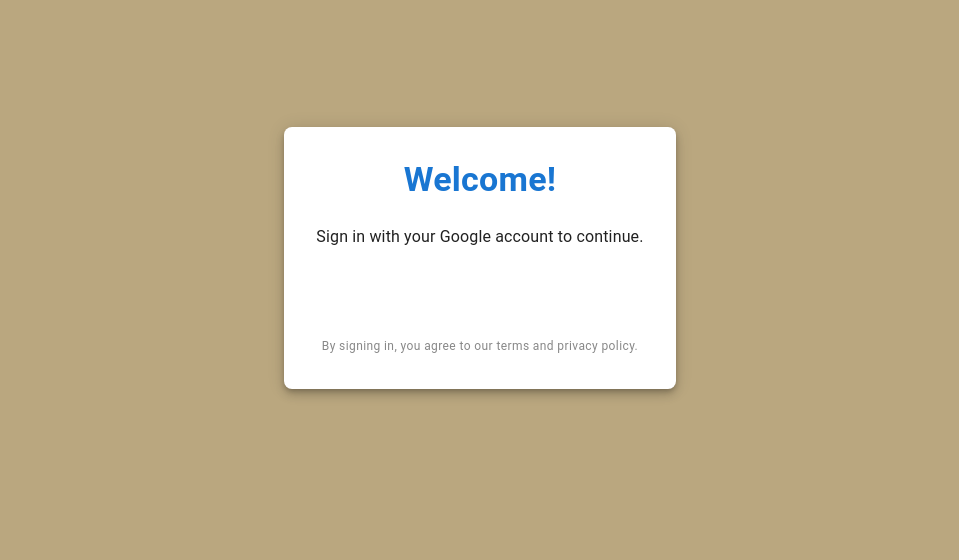
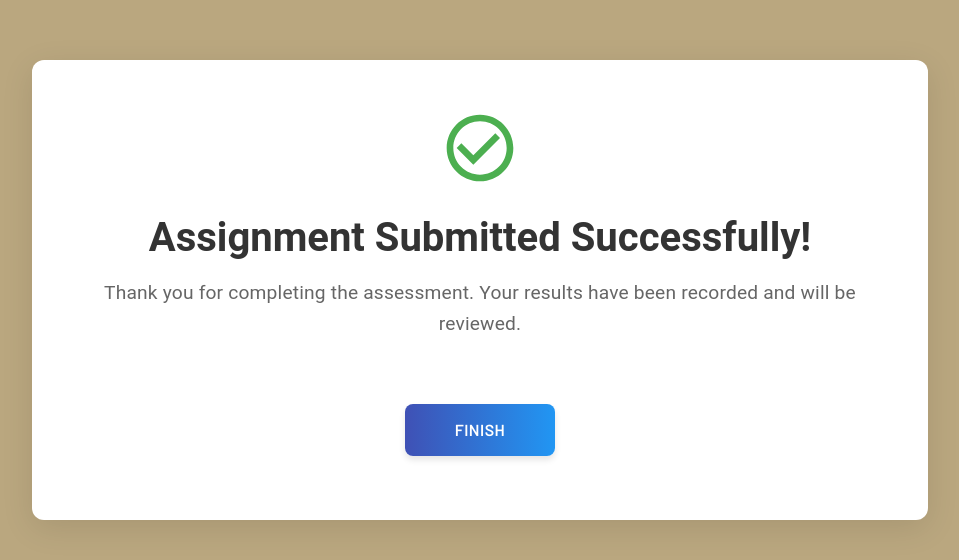
Before and after one commit to sainth-stack/psychometric_assessment-, a React (Create React App) app: page /result in a window 1280 px wide. Before the commit this address led to /login. Shown: the part 150-710 px from the top of the page, without its empty margins (160-1119 px from the left). Built offline with nearby package versions, Linux system fonts and the light colour scheme.

Commit message:
updated minro changes

```diff
--- a/src/App.js
+++ b/src/App.js
@@ -1,9 +1,10 @@
-import React, { useState } from "react";
+import React, { useEffect, useState } from "react";
 import {
   BrowserRouter as Router,
   Route,
   Routes,
   Navigate,
+  useLocation,
 } from "react-router-dom";
 import ConditionsPage from "./pages/ConditionsPage";
 import QuizPage from "./pages/QuizPage/QuizPage";
@@ -14,7 +15,7 @@
 
 const App = () => {
   const [quizStarted, setQuizStarted] = useState(false);
-  const [isAuthenticated, setIsAuthenticated] = useState(false); // Track authentication state
+  const [isAuthenticated, setIsAuthenticated] = useState(false);
 
   const startQuiz = () => setQuizStarted(true);
 
@@ -23,7 +24,24 @@
     setQuizStarted(false);
   };
 
-  const handleLogin = () => setIsAuthenticated(true); // Set authentication state
+  const handleLogin = () => setIsAuthenticated(true);
+
+  useEffect(() => {
+    const urlParams = new URLSearchParams(window.location.search);
+    const candidateId = urlParams.get("candidateId");
+    const token = urlParams.get("token");
+    if (candidateId && token) {
+      localStorage.setItem("candidateId", candidateId);
+      localStorage.setItem("testToken", token);
+      // No longer setting isAuthenticated here
+    } else {
+      const storedCandidateId = localStorage.getItem("candidateId");
+      const storedToken = localStorage.getItem("testToken");
+      if (storedCandidateId && storedToken) {
+        console.log("Using stored values:", { storedCandidateId, storedToken });
+      }
+    }
+  }, [window.location.search]);
 
   return (
     <>
@@ -44,43 +62,28 @@
             element={<GoogleLoginComponent onLogin={handleLogin} />}
           />
 
-
           <Route
             path="/"
             element={
-              isAuthenticated ? (
               <ConditionsPage onStart={startQuiz} />
-              ) : (
-                <Navigate to="/login" replace />
-              )
             }
           />
 
-          {/* Protected Route for Quiz Page */}
           <Route
             path="/quiz"
             element={
-              isAuthenticated ? (
               quizStarted ? (
                 <QuizPage onFinish={finishQuiz} />
               ) : (
                 <Navigate to="/" replace />
               )
-              ) : (
-                <Navigate to="/login" replace />
-              )
             }
           />
 
-          {/* Protected Route for Result Page */}
           <Route
             path="/result"
             element={
-              isAuthenticated ? (
               <ResultPage />
-              ) : (
-                <Navigate to="/login" replace />
-              )
             }
           />
         </Routes>
--- a/src/components/GoogleLogin/GoogleLoogin.js
+++ b/src/components/GoogleLogin/GoogleLoogin.js
@@ -18,40 +18,38 @@
   const [loading, setLoading] = useState(false);
   const [autoLoggedIn, setAutoLoggedIn] = useState(false);
 
-  // Auto-login for test candidates
-  useEffect(() => {
-    const candidateId = localStorage.getItem("candidateId");
-    const token = localStorage.getItem("testToken");
+  // useEffect(() => {
+  //   const candidateId = localStorage.getItem("candidateId");
+  //   const token = localStorage.getItem("testToken");
 
-    if (candidateId && token) {
-      setLoading(true);
-      axios
-        .post(`${"https://test.talentspotifyapp.com"}/api/users/google-login`, {
-          token,
-        })
-        .then((response) => {
-          const userEmail = response?.data?.user?.email;
-          if (userEmail) {
-            localStorage.setItem("userEmail", userEmail);
-          }
+  //   if (candidateId && token) {
+  //     setLoading(true);
+  //     axios
+  //       .post(`${"https://test.talentspotifyapp.com"}/api/users/google-login`, {
+  //         token,
+  //       })
+  //       .then((response) => {
+  //         const userEmail = response?.data?.user?.email;
+  //         if (userEmail) {
+  //           localStorage.setItem("userEmail", userEmail);
+  //         }
 
-          toast.success("Auto-login successful!");
-          if (onLogin) onLogin(response.data);
-          setAutoLoggedIn(true);
-          navigate("/"); // Go to test conditions page
-        })
-        .catch((error) => {
-          console.error(
-            "Auto-login failed:",
-            error.response?.data || error.message
-          );
-          toast.error("Auto-login failed. Please try again.");
-        })
-        .finally(() => setLoading(false));
-    }
-  }, [navigate, onLogin]);
+  //         toast.success("Auto-login successful!");
+  //         if (onLogin) onLogin(response.data);
+  //         setAutoLoggedIn(true);
+  //         navigate("/");
+  //       })
+  //       .catch((error) => {
+  //         console.error(
+  //           "Auto-login failed:",
+  //           error.response?.data || error.message
+  //         );
+  //         toast.error("Auto-login failed. Please try again.");
+  //       })
+  //       .finally(() => setLoading(false));
+  //   }
+  // }, [navigate, onLogin]);
 
-  // Manual Google login
   const handleGoogleSuccess = async (credentialResponse) => {
     setLoading(true);
     try {
--- a/src/pages/ConditionsPage.js
+++ b/src/pages/ConditionsPage.js
@@ -1,4 +1,4 @@
-import React, { useState } from "react";
+import React, { useEffect, useState } from "react";
 import { conditions } from "../data/ConditionsData";
 import { Box, Typography, Checkbox, Button, Paper } from "@mui/material";
 import logo from "../Images/Logo.png"
@@ -18,6 +18,23 @@
       toast.info("Please accept the conditions to start the Test.");
     }
   };
+
+
+  useEffect(()=>{
+
+    const urlParams = new URLSearchParams(window.location.search);
+    const candidateId = urlParams.get("candidateId");
+    const token = urlParams.get("token");
+    if (candidateId && token) {
+      localStorage.setItem("candidateId", candidateId);
+      localStorage.setItem("testToken", token);
+      // No longer setting isAuthenticated here
+    }
+const email = localStorage.getItem('userEmail')
+if(!email){
+  navigate('/login')
+}
+  },[])
 
   return (
     <Box
--- a/src/pages/Graphs/ResultPage.js
+++ b/src/pages/Graphs/ResultPage.js
@@ -1,43 +1,49 @@
 import React from "react";
 import { useSelector } from "react-redux";
-import DoughnutChart from "../../components/graphs/DoughnutGraph";
 import { Box, Grid, Typography } from "@mui/material";
 import CustomSubmitButton from "../../components/Button/CustomSubmitBtn";
 import { useNavigate } from "react-router-dom";
-
-import "../../styles/MediaQuery.css"
+import CheckCircleOutlineIcon from '@mui/icons-material/CheckCircleOutline';
+import "../../styles/MediaQuery.css";
 
 const ResultPage = ({ showFinish }) => {
-  const categories =
-    useSelector((state) => state?.quizCategories?.responses) || {};
-
-  console.log("Categories from result page:", categories);
-
-  const chartData = Object.values(categories);
-  const labels = Object.keys(categories);
-  const colors = ["#85823F", "#EBBE2D", "#DA5931"];
-
-  const total = chartData.reduce((sum, value) => sum + (value || 0), 0);
-  const percentages = chartData.map((value) =>
-    total > 0 ? ((value / total) * 100).toFixed(1) : "0.0"
-  );
-
-  console.log("fisish state test", showFinish);
-
-
-
+  const categories = useSelector((state) => state?.quizCategories?.responses) || {};
   const navigate = useNavigate();
 
+  // Function to submit results to API
+  const submitResults = async () => {
+    try {
+      // Replace with your actual API endpoint
+      const response = await fetch('YOUR_API_ENDPOINT', {
+        method: 'POST',
+        headers: {
+          'Content-Type': 'application/json',
+        },
+        body: JSON.stringify({
+          results: categories,
+          userEmail: localStorage.getItem("userEmail")
+        }),
+      });
 
-  const handleLogout = () => {
-    // Get the user's email from localStorage
-    const userEmail = localStorage.getItem("userEmail");
-    console.log("User email:", userEmail);
+      if (!response.ok) {
+        throw new Error('Failed to submit results');
+      }
+
+      return true;
+    } catch (error) {
+      console.error('Error submitting results:', error);
+      return false;
+    }
+  };
+
+  const handleFinish = async () => {
+    // const submitted = await submitResults();
+    // if (submitted) {
       localStorage.removeItem("userEmail");
       window.close();
-    navigate("/login")
+      navigate("/login");
+    // }
   };
-
 
   return (
     <Box
@@ -46,97 +52,73 @@
       alignItems="center"
       height="100vh"
       sx={{
-        padding: { xs: "0rem", md: "2rem" }, // Responsive padding
+        padding: { xs: "0rem", md: "2rem" },
+        // background: "linear-gradient(135deg, #f5f7fa 0%, #c3cfe2 100%)",
       }}
     >
       <Box
         sx={{
           backgroundColor: "#fff",
-          borderRadius: 2,
-          boxShadow: 3,
+          borderRadius: 3,
+          boxShadow: "0 8px 32px rgba(0, 0, 0, 0.1)",
           width: "100%",
-          maxWidth: "1200px", // Limit max width
+          maxWidth: "800px",
+          padding: { xs: "2rem", md: "3rem" },
+          textAlign: "center",
         }}
       >
-        <Grid container spacing={3} alignItems="center">
-          {/* Percentages Section */}
-          <Grid item xs={12} md={6}>
+        <CheckCircleOutlineIcon
+          sx={{
+            fontSize: "5rem",
+            color: "#4CAF50",
+            mb: 3
+          }}
+        />
+
         <Typography
-              className="result_heading"
-              variant="h5"
+          variant="h3"
           sx={{
             fontWeight: "bold",
-                fontSize: { xs: "1.6rem", md: "2.5rem" }, // Responsive font size
-                marginBottom: { xs: "1rem", sm: "2rem" },
-                marginLeft: { xs: "", md: "5rem" },
-                marginTop: { xs: "15rem", sm: "-10rem" },
+            fontSize: { xs: "1.8rem", md: "2.5rem" },
+            marginBottom: "1rem",
+            color: "#333",
           }}
         >
-              Personality Breakdown
+          Assignment Submitted Successfully!
         </Typography>
-            <Grid container spacing={2} mt={4}>
-              {labels.map((label, index) => (
-                <Grid
-                  item
-                  xs={12} // Full width on small screens
-                  sm={index === 0 ? 12 : 6} // First item takes full width, others take half
-                  key={label}
-                  className="mobile_percentages tablet_percentages"
-                >
-                  <Box
-                    sx={{ margin: "0 2rem 1rem 4rem" }}
-                    className="mobile_percentage tablet_percentage"
-                  >
-                    <Typography className="percentage_value">
-                      <span
-                        style={{
-                          fontWeight: "bold",
-                          fontSize: "2.5rem",
-                          color: colors[index],
-                          display: "inline-block",
+
+        <Typography
+          variant="body1"
+          sx={{
+            fontSize: { xs: "1rem", md: "1.2rem" },
+            color: "#666",
+            marginBottom: "3rem",
+            lineHeight: 1.6,
           }}
         >
-                        {percentages[index]}%
-                      </span>
-                      <br />
-                      <span
-                        style={{
-                          color: "#555",
-                          fontSize: "1.2rem",
-                          fontWeight: "700",
-                          display: "inline-block",
+          Thank you for completing the assessment. Your results have been recorded and will be reviewed.
+        </Typography>
+
+        <Box sx={{ display: "flex", justifyContent: "center" }}>
+          <CustomSubmitButton
+            onClick={handleFinish}
+            sx={{
+              padding: "12px 32px",
+              fontSize: "1rem",
+              fontWeight: "600",
+              borderRadius: "8px",
+              background: "linear-gradient(90deg, #3f51b5 0%, #2196F3 100%)",
+              boxShadow: "0 4px 6px rgba(0, 0, 0, 0.1)",
+              "&:hover": {
+                transform: "translateY(-2px)",
+                boxShadow: "0 6px 8px rgba(0, 0, 0, 0.15)",
+              },
+              transition: "all 0.3s ease",
             }}
           >
-                        {label}
-                      </span>
-                    </Typography>
-                  </Box>
-                </Grid>
-              ))}
-            </Grid>
-          </Grid>
-
-          {/* Doughnut Chart Section */}
-          <Grid item xs={12} md={6}>
-            <Box
-              sx={{
-                display: "flex",
-                justifyContent: "start",
-                alignItems: "center",
-                width: "100%",
-                padding: { xs: "0", md: "2rem" },
-              }}
-            >
-              <DoughnutChart labels={labels} data={chartData} colors={colors} />
-            </Box>
-
-            <Box style={{ display: "flex", justifyContent: "flex-end" }}>
-              <CustomSubmitButton onClick={handleLogout}>
             Finish
           </CustomSubmitButton>
         </Box>
-          </Grid>
-        </Grid>
       </Box>
     </Box>
   );
```
Lines whose indentation alone changed are shown as unchanged.
